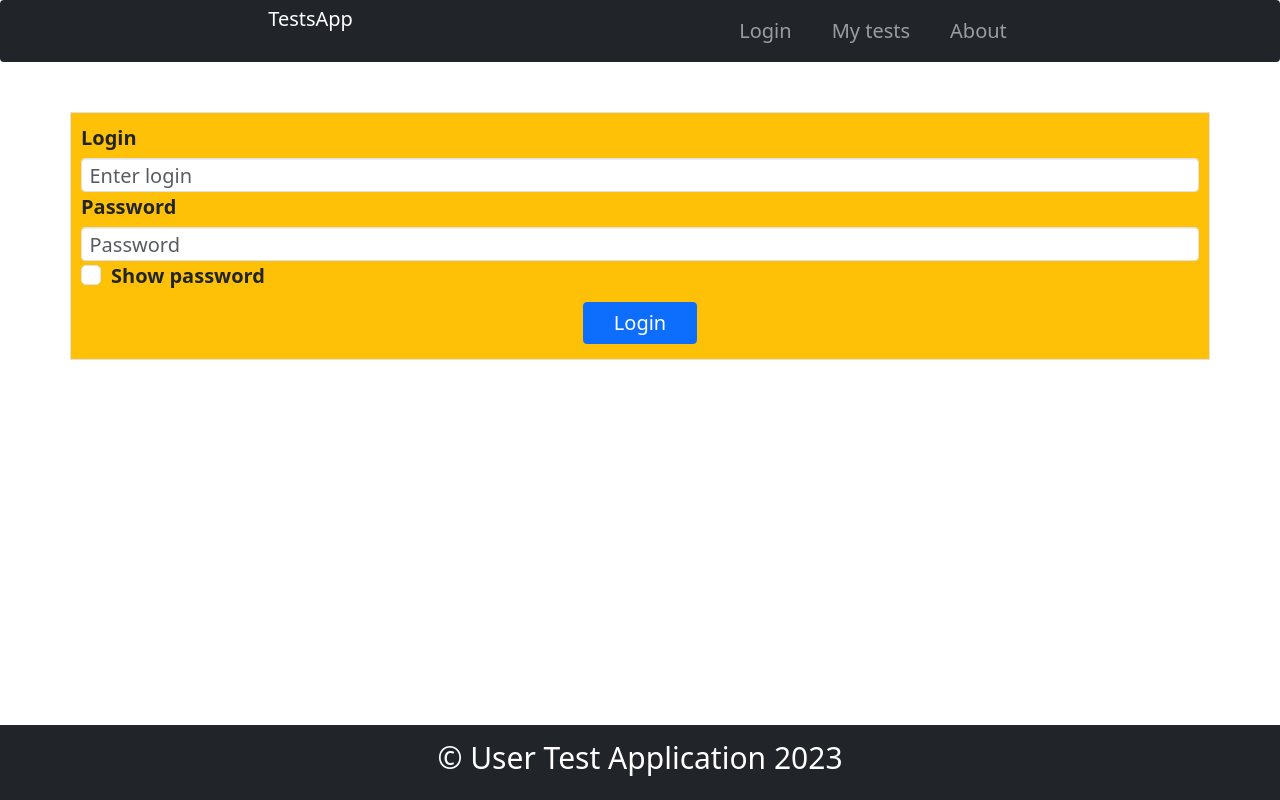
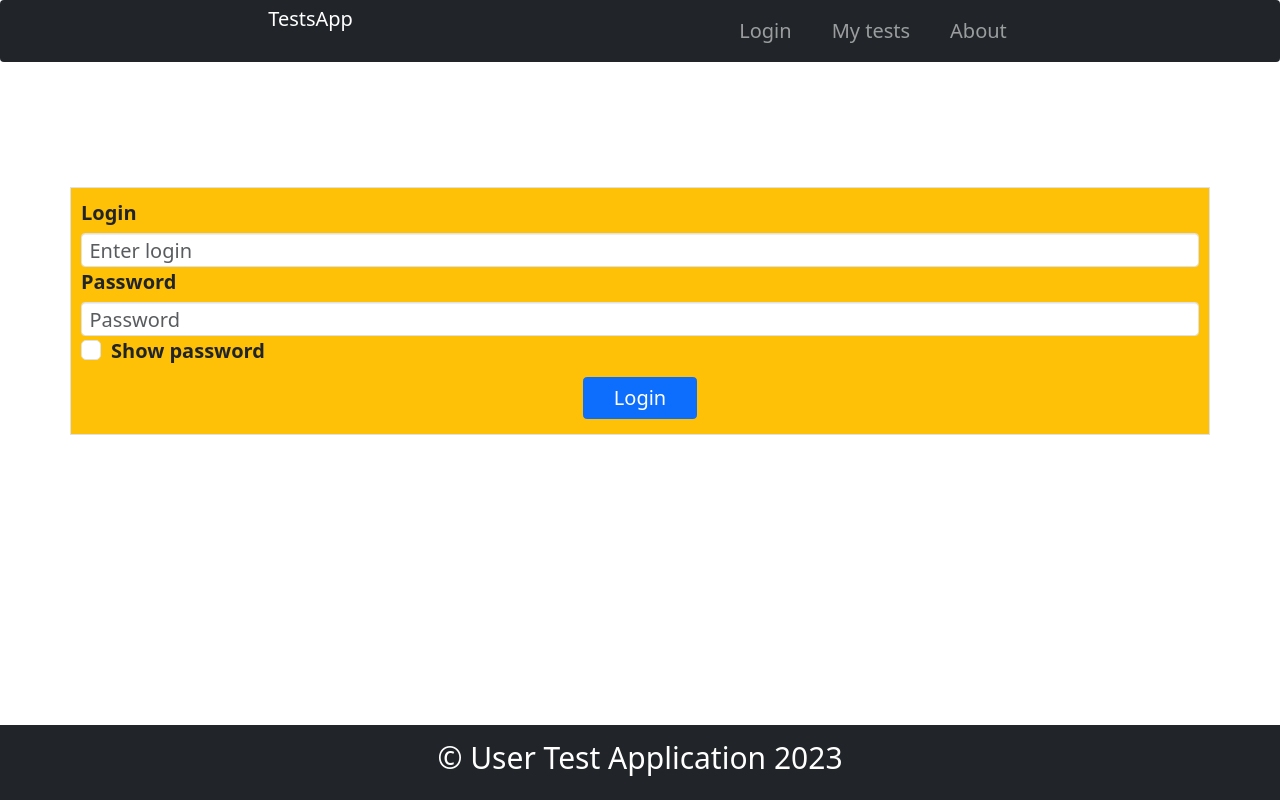
Before and after one commit to IhorPanasenko/UserTestingApplication, a React (Create React App) app in the folder client-test-app/: page / in a window 1280 px wide. Built offline with nearby package versions, Linux system fonts and the light colour scheme.

Commit message:
Update App.css

```diff
--- a/client-test-app/src/App.css
+++ b/client-test-app/src/App.css
@@ -4,4 +4,5 @@
 
 .flex-grow-1 {
   flex-grow: 1;
+  margin-top: 75px;
 }
```
